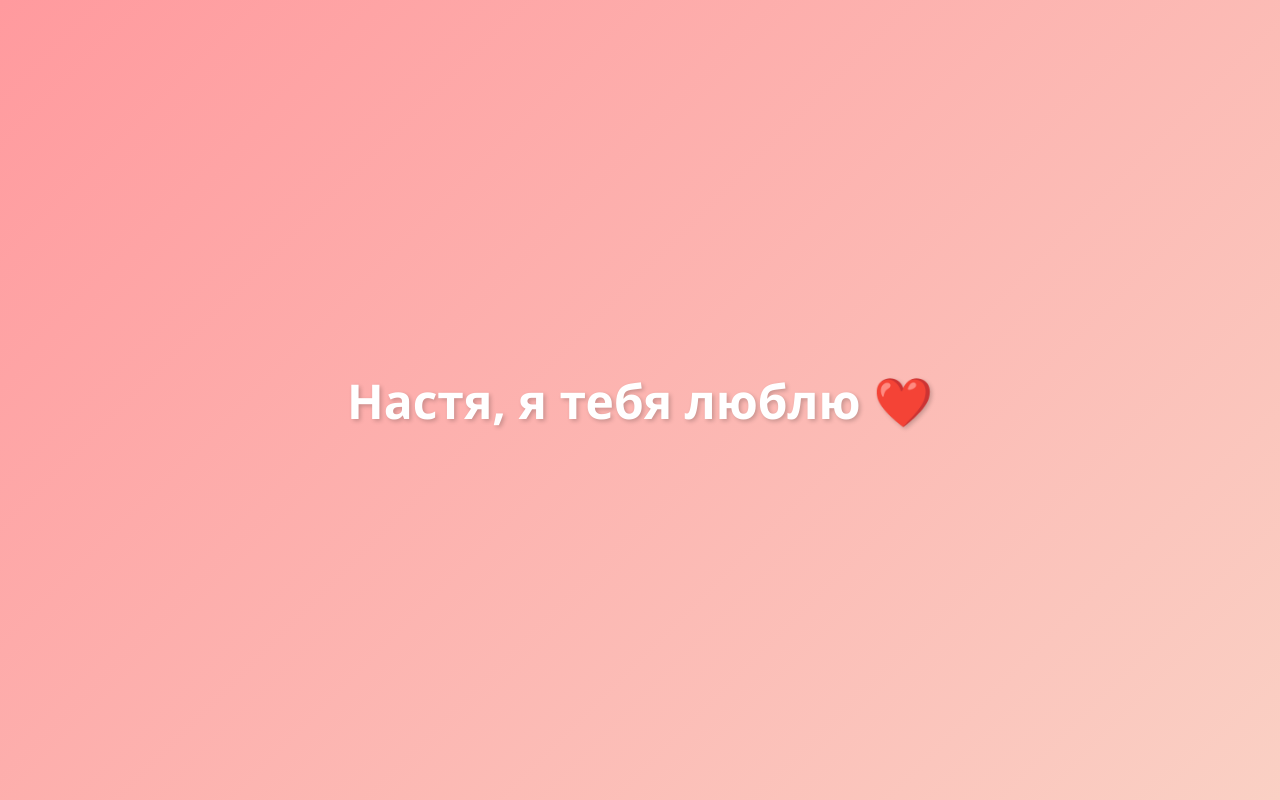
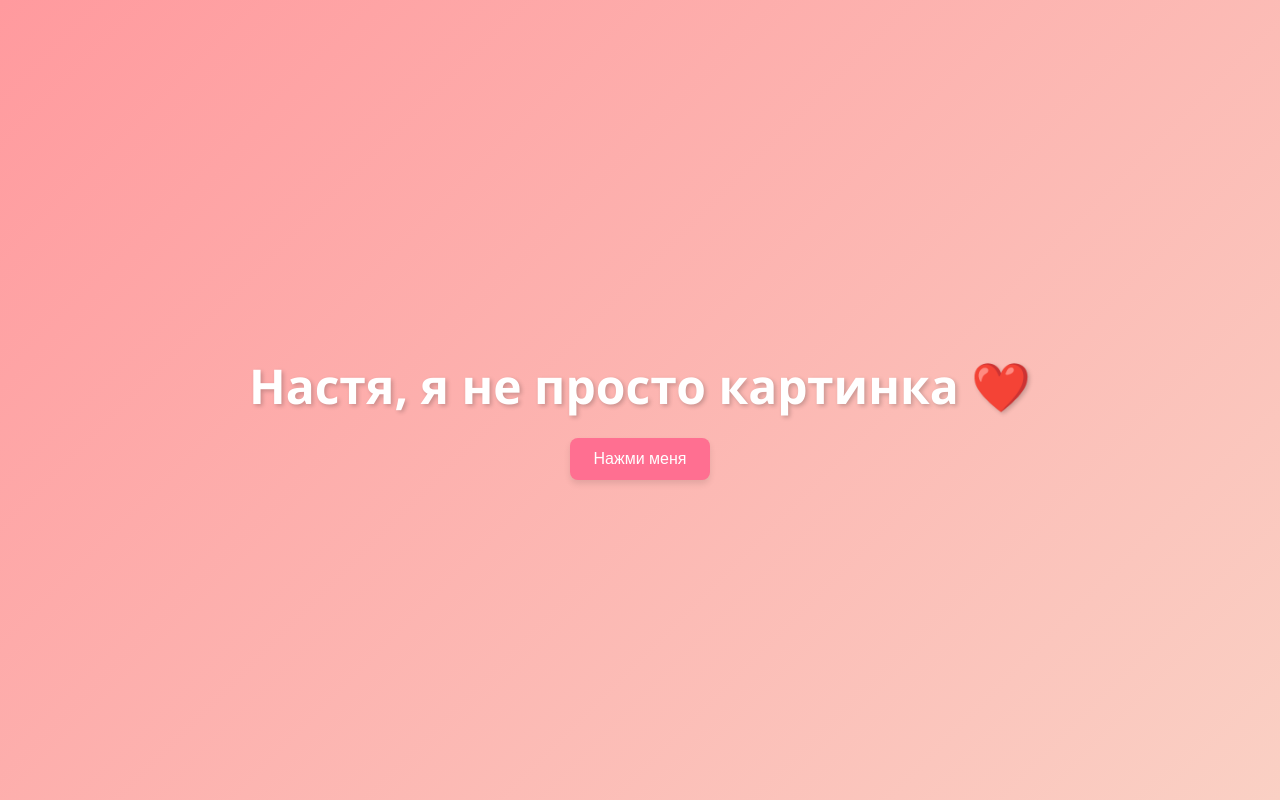
Before and after one commit to ppplagiatik/nastya-love, a plain HTML site: page index.html in a window 1280 px wide. Drawn offline with Linux system fonts and the light colour scheme.

Commit message:
Add files via upload

```diff
--- a/index.html
+++ b/index.html
@@ -7,6 +7,7 @@
   <style>
     body {
       display: flex;
+      flex-direction: column;
       justify-content: center;
       align-items: center;
       height: 100vh;
@@ -19,6 +20,21 @@
       color: #fff;
       text-shadow: 2px 2px 4px rgba(0, 0, 0, 0.2);
       animation: fadeIn 2s ease-in-out;
+      margin-bottom: 20px;
+    }
+    button {
+      padding: 12px 24px;
+      font-size: 1rem;
+      border: none;
+      border-radius: 8px;
+      background-color: #ff6f91;
+      color: white;
+      cursor: pointer;
+      transition: background-color 0.3s ease;
+      box-shadow: 0 4px 6px rgba(0, 0, 0, 0.1);
+    }
+    button:hover {
+      background-color: #ff4e7b;
     }
     @keyframes fadeIn {
       from { opacity: 0; transform: translateY(-20px); }
@@ -27,6 +43,7 @@
   </style>
 </head>
 <body>
-  <h1>Настя, я тебя люблю ❤️</h1>
+  <h1>Настя, я не просто картинка ❤️</h1>
+  <button onclick="alert('Ты самая лучшая! ❤️')">Нажми меня</button>
 </body>
 </html>
```
